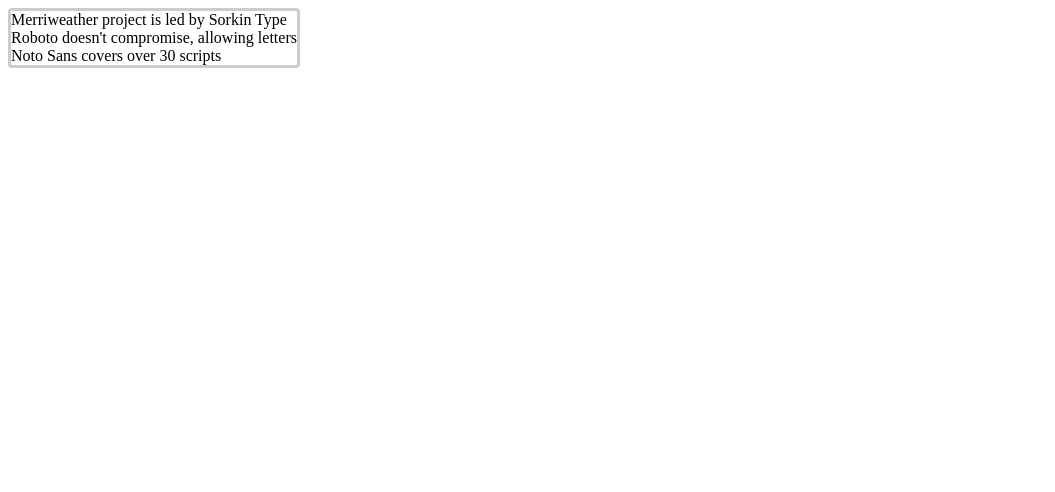
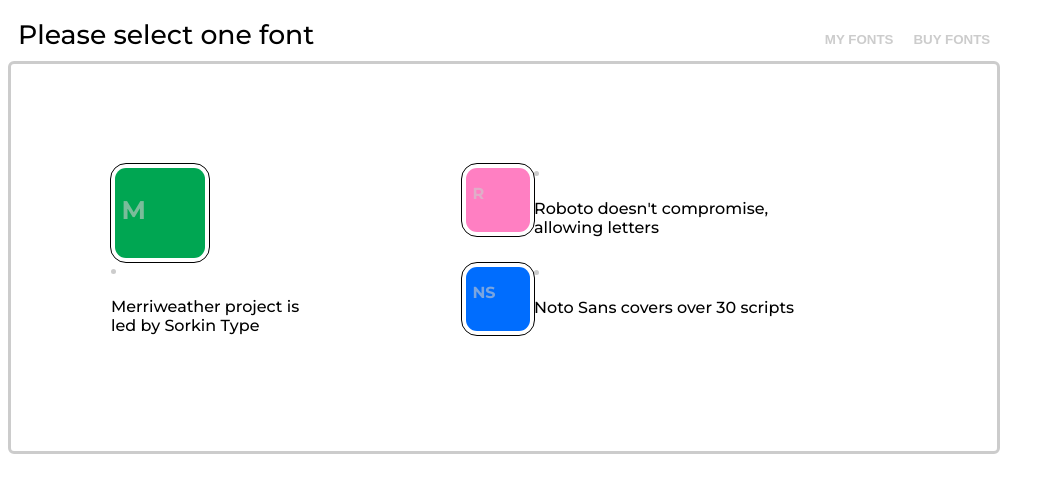
Before and after one commit to mcuclev/test-task-ffw, a plain HTML site: page index.html in a window 1280 px wide. Shown: the whole page, without its empty margins (0-1055 px from the left). Drawn offline with Linux system fonts and the light colour scheme.

Commit message:
more structure and styles

```diff
--- a/css/style.css
+++ b/css/style.css
@@ -1,7 +1,117 @@
-.menu {
-   border: 3px solid #ccc;
-   border-radius: 4px;
-   width: fit-content;
+@import url('https://fonts.googleapis.com/css2?family=Montserrat:wght@300;500;700&display=swap');
+
+body {
+    font-family: 'Montserrat', sans-serif;
 }
 
-@import url('https://fonts.googleapis.com/css2?family=Montserrat:wght@300&display=swap');
+.wrapper {
+    width: fit-content;
+}
+
+.nav {
+    display: flex;
+    justify-content: space-between;
+    width: 100%;
+    align-items: baseline;
+}
+
+.nav__tab-wrapper {
+    display: flex;
+}
+
+.nav__tab {
+    border: none;
+    font-weight: 700;
+    font-size: 10pt;
+    padding: 10px;
+    width: fit-content;
+    color: #ccc;
+    background-color: transparent;
+    -moz-transition: all .2s ease-in;
+    -o-transition: all .2s ease-in;
+    -webkit-transition: all .2s ease-in;
+    transition: all .2s ease-in;
+}
+
+.nav__tab:hover {
+    cursor: pointer;
+    color: orangered;
+}
+
+.nav__tab--title {
+    font-size: 20pt;
+    font-weight: 400;
+    color: black;
+}
+
+.card-grid {
+   display: flex;
+   flex-direction: row;
+   justify-content: space-between;
+   padding: 100px;
+   border: 3px solid #ccc;
+   border-radius: 6px;
+   width: fit-content;
+   gap: 10px;
+}
+
+.card-column {
+    display: flex;
+    flex-direction: column;
+    gap: 10px;
+}
+
+.card--vert {
+    display: flex;
+    flex-direction: column;
+    align-content: center;
+}
+
+.card--hor {
+    display: flex;
+    flex-direction: row;
+    align-content: center;
+}
+
+.card__desc {
+    display: list-item;
+    list-style-type: disc;
+    list-style-position: inside;
+    width: 60%;
+}
+
+.card__desc::marker {
+    color:#ccc;
+}
+
+.card__icon {
+    outline: 1px solid black;
+    border-radius: 15px;
+    padding: 4px;
+    width: 5vw;
+    height: 5vw;
+    position: relative;
+}
+
+.card__icon  p{
+    font-weight: 700;
+    padding-left: 0.5vw;
+    color: rgb(204, 204, 204, 0.6);
+    position: absolute;
+}
+
+.card__icon--merriweather {
+    background: #00a652 content-box;
+    width: 7vw;
+    height: 7vw;
+    font-size: 2vw;
+
+}
+
+.card__icon--roboto {
+    background: #FF7FC2 content-box;
+}
+
+.card__icon--notosans {
+    background: #006DFE content-box;
+}
--- a/index.html
+++ b/index.html
@@ -4,27 +4,53 @@
     <meta charset="UTF-8">
     <meta http-equiv="X-UA-Compatible" content="IE=edge">
     <meta name="viewport" content="width=device-width, initial-scale=1.0">
-    <title>Project — Test Task FFW</title>
+    <title>Fonts — Test Task FFW</title>
     <link rel="stylesheet" href="css/style.css">
+    <script src="js/main.js"></script>
 </head>
 <body>
     <header>
-
     </header>
     <main>
-        <div class="menu">
-            <div class="menu__item" id="">
-                <div class="menu__icon" id="">
+        <div class="wrapper">
+            <div class="nav">
+                <div class="nav__tab nav__tab--title">
+                    Please select one font
                 </div>
-                <div class="menu__desc" id="">
-                    Merriweather project is led by Sorkin Type
+                <div class="nav__tab-wrapper">
+                    <button class="nav__tab" onclick="openTab(event, 'My Fonts')">
+                        MY FONTS
+                    </button>
+                    <button class="nav__tab" onclick="openTab(event, 'Buy Fonts')">
+                        BUY FONTS
+                    </button>
                 </div>
-                <div class="" id="">
-                    <div class="" id="">
-                        Roboto doesn't compromise, allowing letters
+            </div>
+            <form class="card-grid" id="myFonts">
+                <div class="card card--vert">
+                    <div class="card__icon card__icon--merriweather">
+                       <p>M</p>
                     </div>
-                    <div class="" id="">
-                        Noto Sans covers over 30 scripts
+                    <div class="card__desc">
+                        <p>Merriweather project is led by Sorkin Type</p>
+                    </div>
+                </div>
+                <div class="card-column">
+                    <div class="card card--hor">
+                        <div class="card__icon card__icon--roboto">
+                           <p>R</p>
+                        </div>
+                        <div class="card__desc">
+                            <p>Roboto doesn't compromise, allowing letters</p>
+                        </div>
+                    </div>
+                    <div class="card card--hor">
+                        <div class="card__icon card__icon--notosans">
+                            <p>NS</p>
+                        </div>
+                        <div class="card__desc">
+                            <p>Noto Sans covers over 30 scripts</p>
+                        </div>
                     </div>
                 </div>
             </div>
--- /dev/null
+++ b/point-2/parser.js
@@ -0,0 +1,5 @@
+let parseUrl = (url) => {
+
+}
+
+let obj = parseUrl();
```
Also changed, not shown: js/main.js (added).
